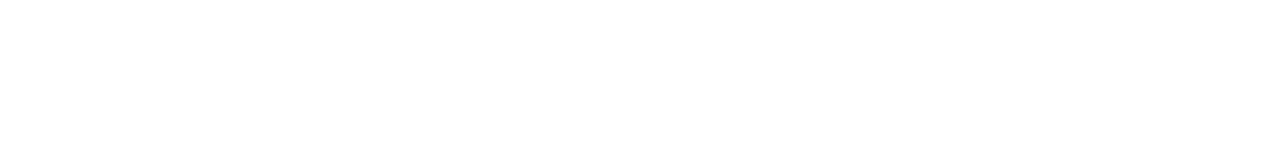
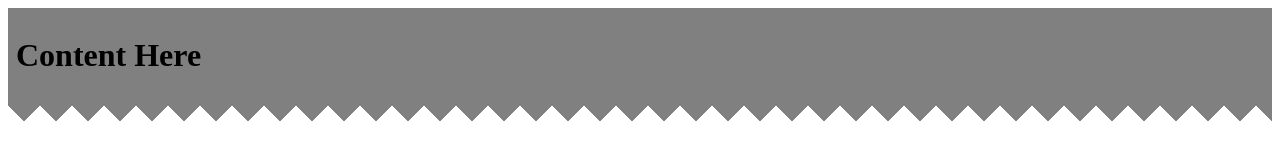
Before and after one commit to AgentShir/GitHub-Data-VCard, a plain HTML site: page index.html in a window 1280 px wide. Drawn offline with Linux system fonts and the light colour scheme.

Commit message:
Piecemeal css and html

```diff
--- a/index.html
+++ b/index.html
@@ -0,0 +1,13 @@
+<!DOCTYPE html>
+<html>
+  <head>
+    <title>GitHub Data VCard</title>
+    <link rel="stylesheet" href="style.css">
+  </head>
+  <body>
+    <div class="container">
+        <h1>Content Here</h1>
+    </div>
+    <script src="main.js"></script>
+  </body>
+</html>
--- a/style.css
+++ b/style.css
@@ -1,11 +1,11 @@
-wrapper {
+wrapper { background: black;
 
 }
 
-container {
+.container {
   position: relative;
     padding: 8px 8px 32px 8px;
-    background: #dddccf;
+    background: gray;
 }
 
 .container:after {
```
